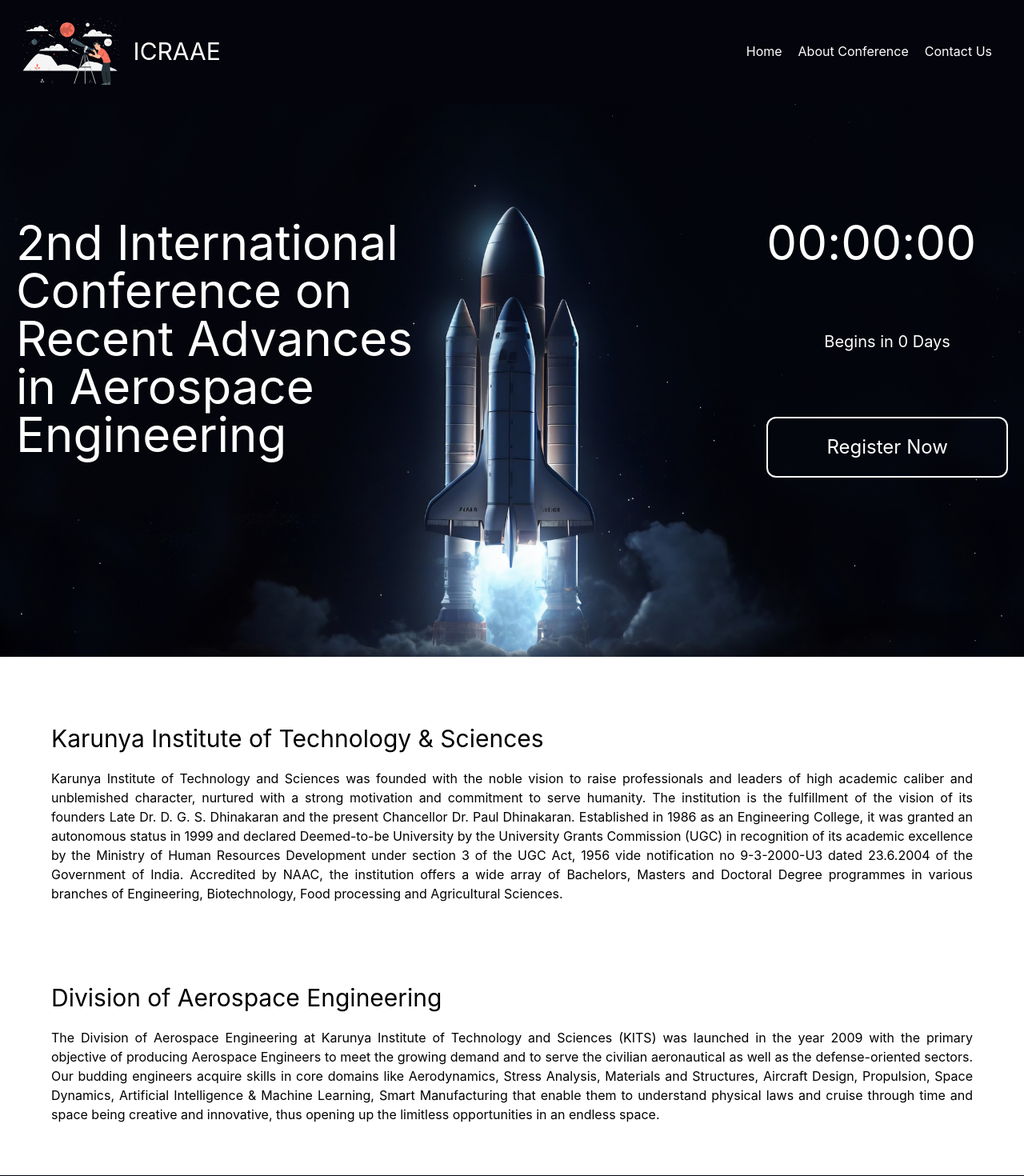
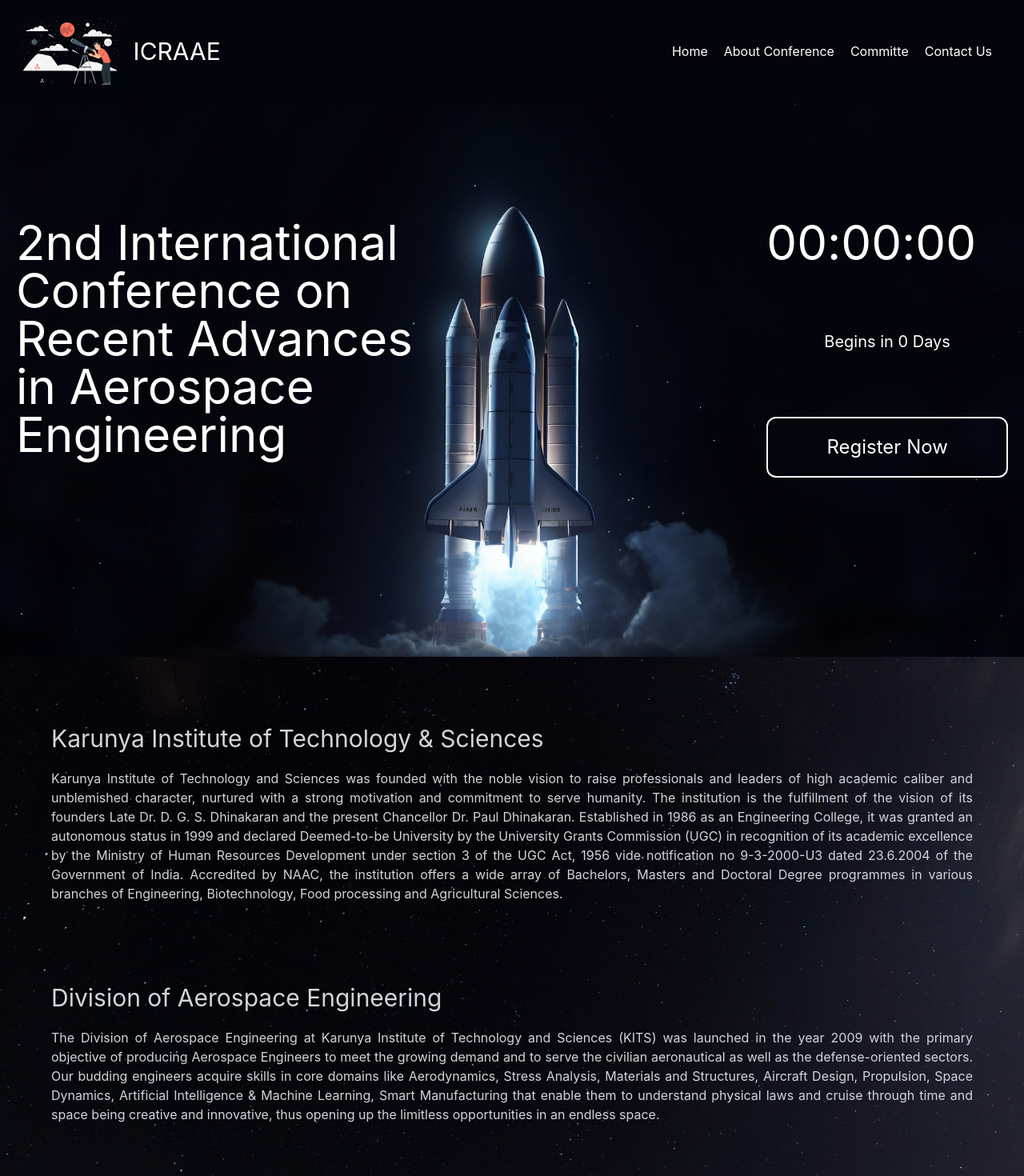
Before and after one commit to arnold-anand/icraae24, a React (Create React App) app: page / in a window 1280 px wide. Shown: the top 1470 px of the page at 80% size. Built offline with nearby package versions, Linux system fonts and the light colour scheme.

Commit message:
Hallelujah! the router is working

```diff
--- a/src/App.js
+++ b/src/App.js
@@ -3,14 +3,21 @@ import './App.css';
 import Home from './components/Home';
 import Navbar from './components/Navbar';
 import Footer from './components/Footer';
+import Committe from './components/Committe';
+import { BrowserRouter as Router, Routes, Route } from 'react-router-dom';
 
 function App() {
   return (
-    <>
-    <Navbar></Navbar>
-    <Home></Home>
-    <Footer></Footer>
-    </>
+    <Router>
+      <>
+        <Navbar />
+        <Routes>
+          <Route exact path="/" element={<Home />} />
+          <Route exact path="/committe" element={<Committe />} />
+        </Routes>
+        <Footer />
+      </>
+    </Router>
   );
 }
 
--- /dev/null
+++ b/src/components/Committe.js
@@ -0,0 +1,7 @@
+import React from 'react'
+
+export default function Committe() {
+  return (
+    <div>Committe</div>
+  )
+}
--- a/src/components/Home.js
+++ b/src/components/Home.js
@@ -52,7 +52,12 @@ export default function Home() {
           </div>
         </div>
       </div>
-      <div className="p-6">
+      <div style={{
+          backgroundImage: "url(/stars.jpg)",
+          backgroundSize: "cover",
+          backgroundRepeat: "no-repeat",
+          height: "100vh",
+        }} className="p-6 bg-[#020411] text-gray-300">
         <div className="lg:p-10">
           <h1 className="text-3xl my-5">
             Karunya Institute of Technology & Sciences
--- a/src/components/Navbar.js
+++ b/src/components/Navbar.js
@@ -1,6 +1,6 @@
 import React, { useState } from 'react';
 import { slide as Menu } from 'react-burger-menu';
-
+import { Link } from 'react-router-dom';
 export default function Navbar() {
   const [isOpen, setIsOpen] = useState(false);
 
@@ -35,9 +35,10 @@ export default function Navbar() {
             width={'60%'}
           >
             <div className="flex flex-col space-y-5 md:space-y-10 p-4 bg-[#020411] h-screen">
-              <div><a href="/" onClick={toggleMenu}>Home</a></div>
-              <div><a href="/about-conference" onClick={toggleMenu}>About Conference</a></div>
-              <div><a href="/contact-us" onClick={toggleMenu}>Contact Us</a></div>
+              <div><Link to="/" onClick={toggleMenu}>Home</Link></div>
+              <div><Link to="/about-conference" onClick={toggleMenu}>About Conference</Link></div>
+              <div><Link to="/committe" onClick={toggleMenu}>Committe</Link></div>
+              <div><Link to="/contact-us" onClick={toggleMenu}>Contact Us</Link></div>
             </div>
           </Menu>
         </div>
@@ -51,15 +52,18 @@ export default function Navbar() {
             </div>
             <div>
               <ul className="flex space-x-5">
-                <a href="">
+                <Link to="">
                   <li>Home</li>
-                </a>
-                <a href="">
+                </Link>
+                <Link to="/">
                   <li>About Conference</li>
-                </a>
-                <a href="">
+                </Link>
+                <Link to="/committe">
+                  <li>Committe</li>
+                </Link>
+                <Link to="/">
                   <li>Contact Us</li>
-                </a>
+                </Link>
               </ul>
             </div>
           </div>
```
Also changed, not shown: public/stars.jpg (added).
